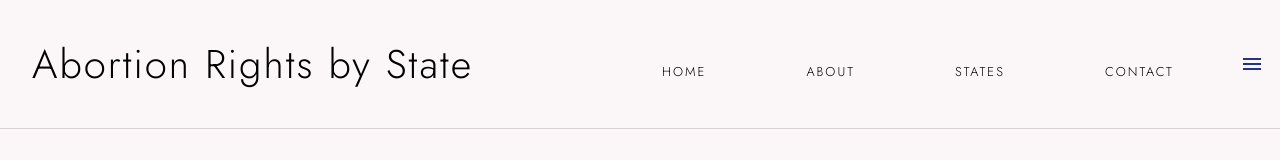
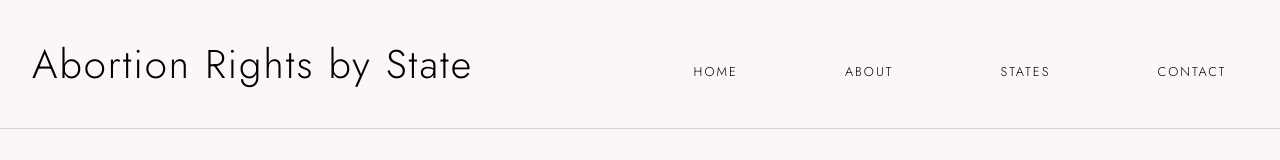
Before and after one commit to JLPinthecity/abortion-rights-states, a Next.js app: page / in a window 1280 px wide. Shown: the top 160 px of the page. Built offline with nearby package versions, Linux system fonts and the light colour scheme; a web font is replaced by a local one.

Commit message:
try to disappear burger icon from live site

```diff
--- a/styles/Header.module.css
+++ b/styles/Header.module.css
@@ -49,7 +49,7 @@
 /* LARGER SCREEN */
 @media only screen and (min-width: 900px)  {
     .icon{
-        display:none;
+        display: none !important;
     }
 }
 
--- a/styles/Sidebar.module.css
+++ b/styles/Sidebar.module.css
@@ -8,8 +8,9 @@
 }
 
 .hideSidebar {
-    visibility: hidden;
+    display: none !important;
 }
+
 
 .wrapper{
     font-size: 1.8rem;
```
